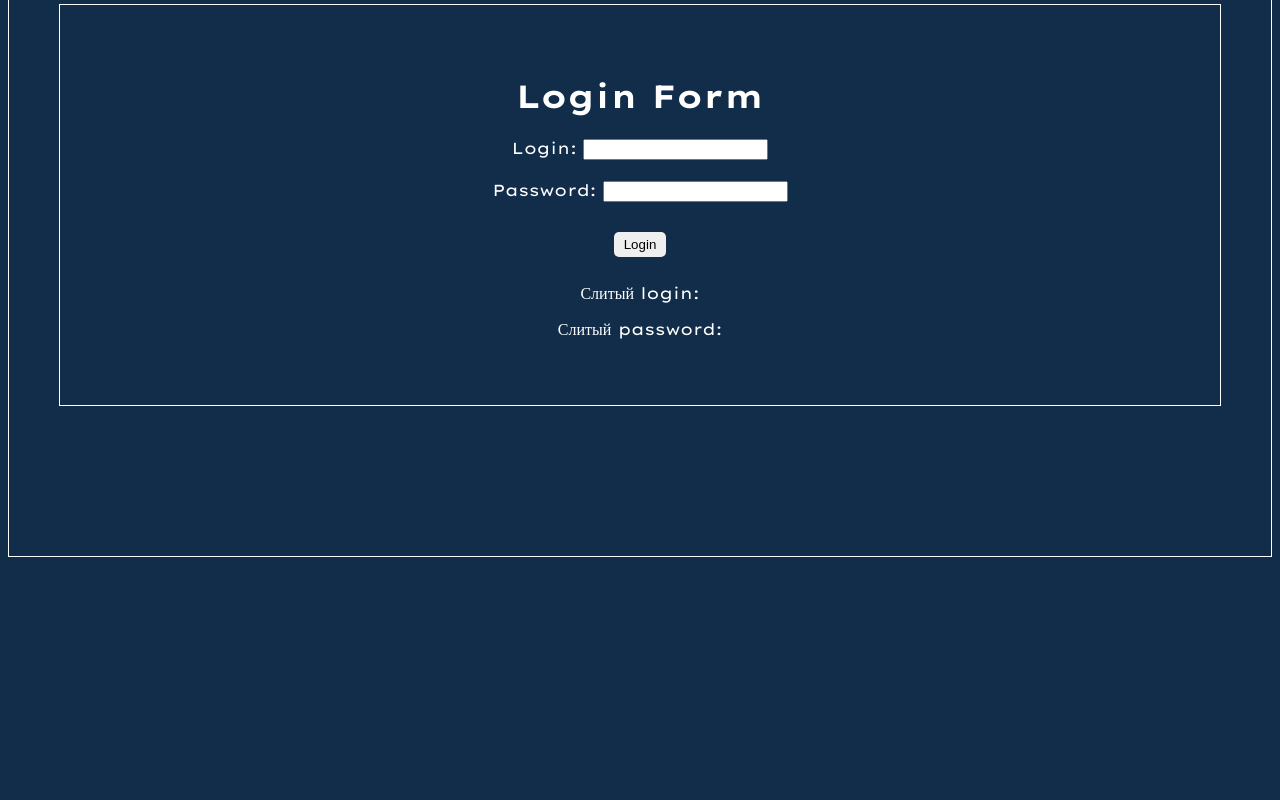
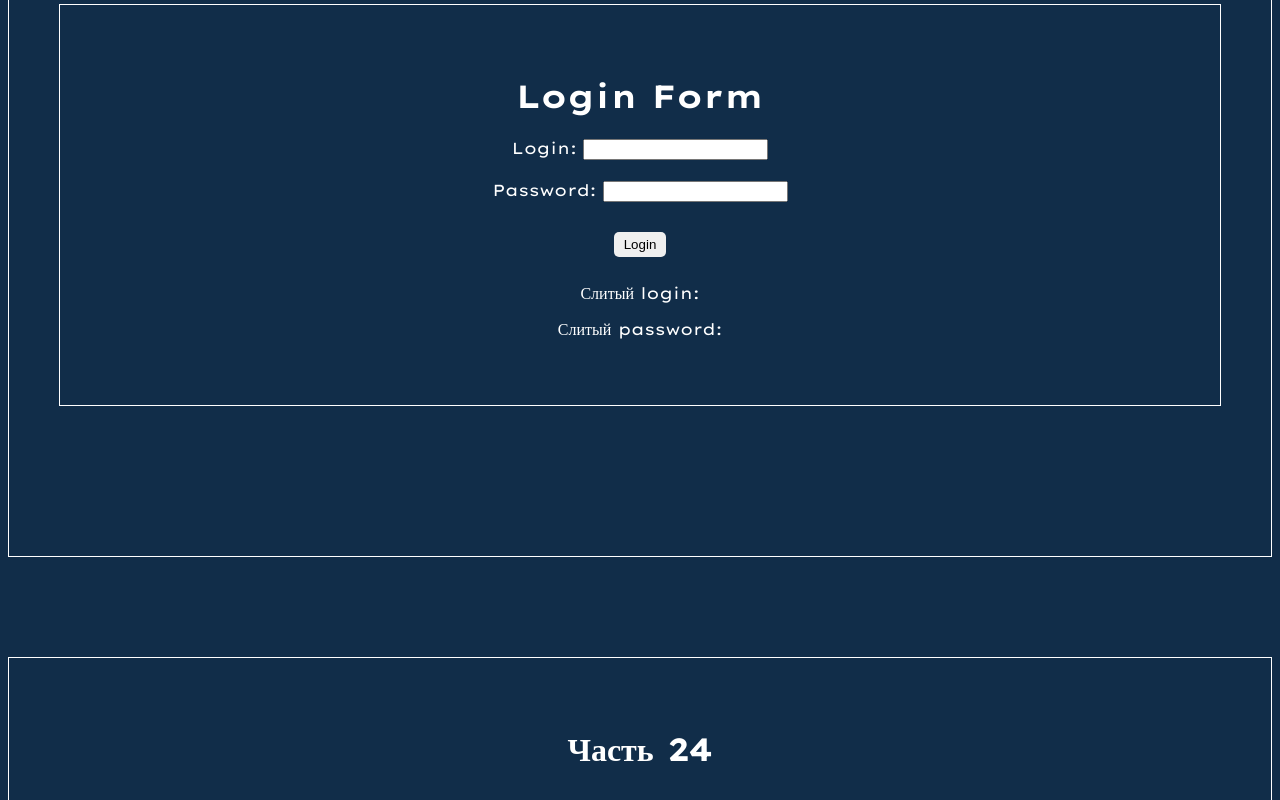
Before and after one commit to Astemir-Gurizhev/udemy-course, a React (Vite) app: page / in a window 1280 px wide. Shown: the part 6409-7209 px from the top of the page. Before the commit the page ends 7074 px from the top, so only its background shows below. Built offline with nearby package versions, Linux system fonts and the light colour scheme; no server answers.

Commit message:
Part 24 has been completed. A project with fetch and useEffect.

```diff
--- a/src/App.tsx
+++ b/src/App.tsx
@@ -6,6 +6,7 @@ import Chapter17 from './components/chapter-17/Chapter17'
 import Chapter18 from './components/chapter-18/Chapter18'
 import Chapter19 from './components/chapter-19/Chapter19'
 import Chapter21 from './components/chapter-21/Chapter21'
+import Chapter24 from './components/chapter-24/Chapter24'
 import Chapter8 from './components/chapter-8/Chapter8'
 
 function App() {
@@ -20,6 +21,7 @@ function App() {
 			<Chapter18 />
 			<Chapter19 />
 			<Chapter21 />
+			<Chapter24 />
 		</>
 	)
 }
--- /dev/null
+++ b/src/components/chapter-24/Chapter24.tsx
@@ -0,0 +1,27 @@
+import { useEffect, useState } from 'react'
+
+interface IData {
+	completed: boolean
+	id: number
+	title: string
+	userId: number
+}
+
+const Chapter24 = () => {
+	const [data, setData] = useState<IData | null>(null)
+
+	useEffect(() => {
+		fetch('https://jsonplaceholder.typicode.com/todos/1')
+			.then(response => response.json())
+			.then(json => setData(json))
+	}, [])
+
+	return (
+		<div className='component'>
+			<h1>Часть 24</h1>
+			{data && <h2>{data.title}</h2>}
+		</div>
+	)
+}
+
+export default Chapter24
```
